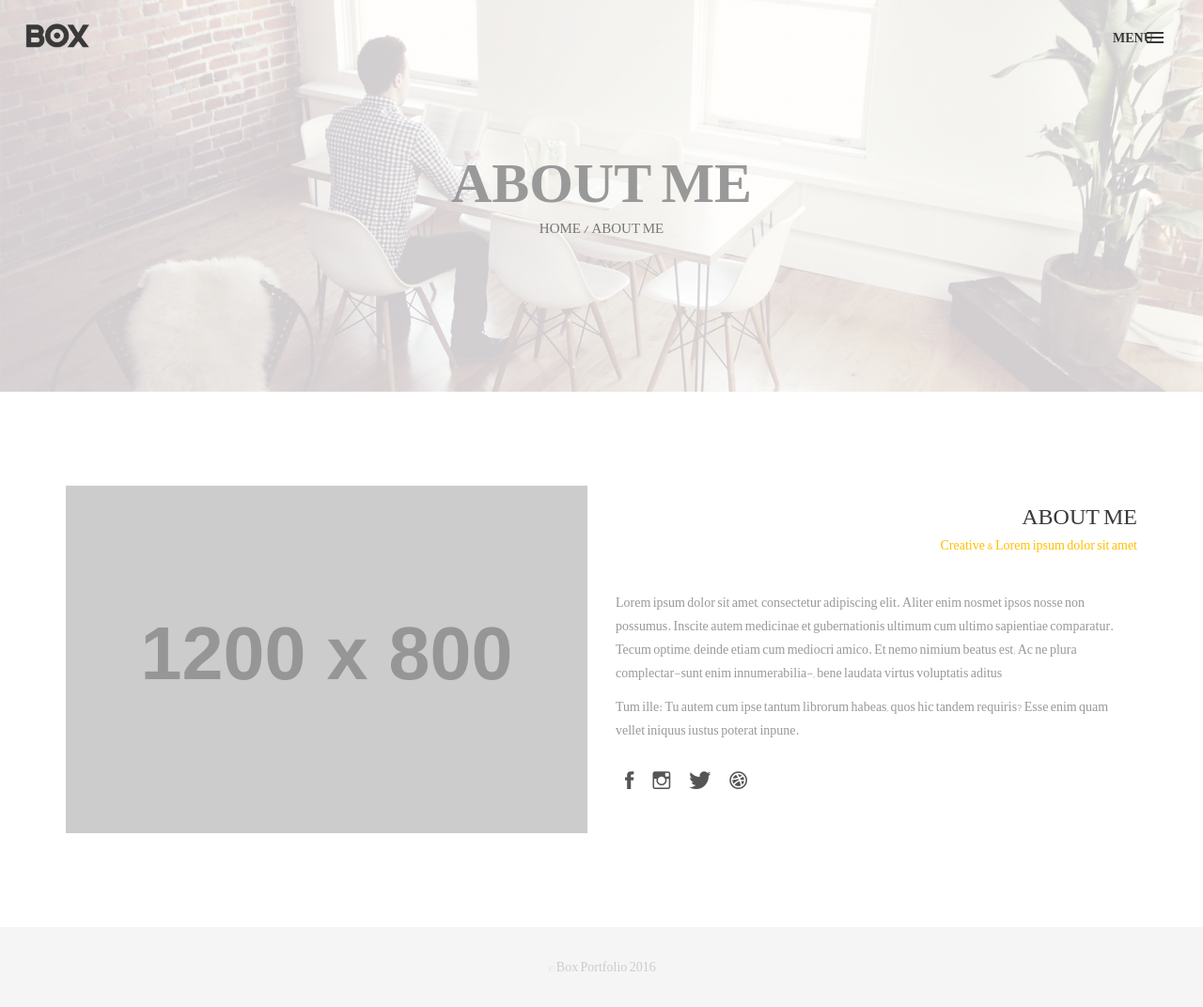
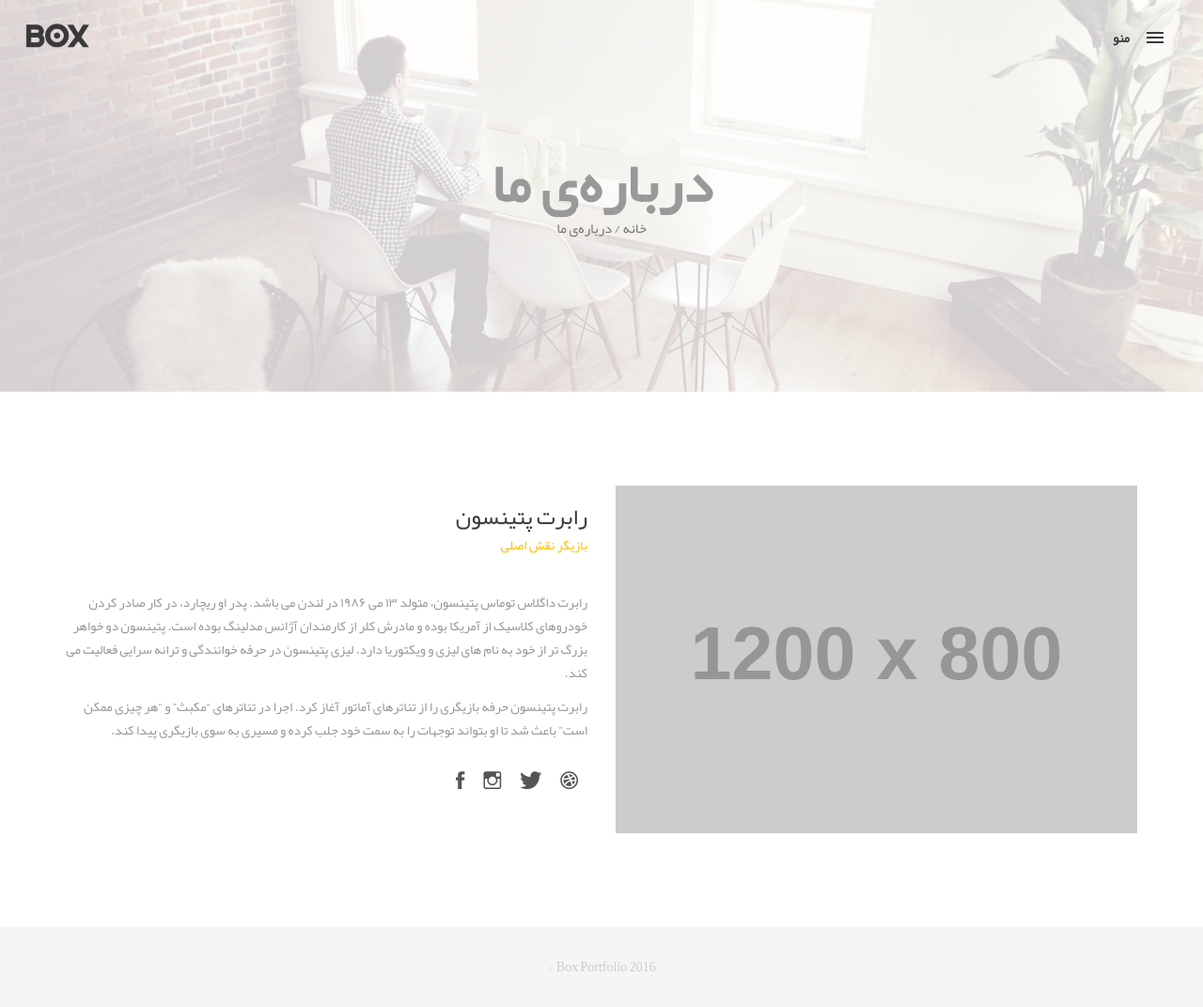
Before and after one commit to DetectiveBatman/ComaStudio, a website: page Fa/about.html in a window 1280 px wide. Shown: the whole page at 94% size. Drawn offline with Linux system fonts and the light colour scheme; placeholder pictures from the web are drawn by us; files whose address does not match are found by name.

Commit message:
Making the about us page RTL and Persian

```diff
--- a/Fa/about.html
+++ b/Fa/about.html
@@ -6,7 +6,7 @@
     <meta http-equiv="X-UA-Compatible" content="IE=edge">
     <meta name="viewport" content="width=device-width, initial-scale=1">
     <!-- The above 3 meta tags *must* come first in the head; any other head content must come *after* these tags -->
-    <title>Box personal portfolio Template</title>
+    <title>درباره‌ی ما</title>
     <link rel="icon" href="img/fav.png" type="image/x-icon">
 
     <!-- Bootstrap -->
@@ -49,7 +49,7 @@
             </div>
             <!-- box-nav -->
             <a class="box-primary-nav-trigger" href="#0">
-                <span class="box-menu-text">Menu</span><span class="box-menu-icon"></span>
+              <span class="box-menu-text">منو</span><span class="box-menu-icon"></span>
             </a>
         </header>
         <!-- end box-header -->
@@ -57,15 +57,17 @@
         <!-- nav -->
         <nav>
             <ul class="box-primary-nav">
-                <li class="box-label">About me</li>
+                <li class="box-label">کما استودیو</li>
 
-                <li><a href="index.html">Intro</a></li>
-                <li><a href="about.html">About me</a> <i class="ion-ios-circle-filled color"></i></li>
-                <li><a href="services.html">services</a></li>
-                <li><a href="portfolio.html">portfolio</a></li>
-                <li><a href="contact.html">contact me</a></li>
+                <li><a href="index.html">صفحه‌ی اصلی</a> <i class="ion-ios-circle-filled color"></i></li>
+                <li><a href="about.html">درباره‌ی ما</a></li>
+                <li><a href="services.html">خدمات ما</a></li>
+                <li><a href="portfolio.html">نمونه کارها</a></li>
+                <li><a href="contact.html">تماس با ما</a></li>
 
-                <li class="box-label">Follow me</li>
+
+
+                <li class="box-label">ما را دنبال کنید!</li>
 
                 <li class="box-social"><a href="#0"><i class="ion-social-facebook"></i></a></li>
                 <li class="box-social"><a href="#0"><i class="ion-social-instagram-outline"></i></a></li>
@@ -78,25 +80,25 @@
 
     <!-- Top bar -->
     <div class="top-bar">
-        <h1>About Me</h1>
-        <p><a href="#">Home</a> / About me</p>
+        <h1>درباره‌ی ما</h1>
+        <p style="direction: rtl;"><a href="/">خانه</a> / درباره‌ی ما</p>
     </div>
     <!-- end Top bar -->
 
     <!-- Main container -->
     <div class="container main-container clearfix">
-        <div class="col-md-6">
+        <div class="profile-photos col-md-6">
             <img src="http://placehold.it/1200x800" class="img-responsive" alt="" />
         </div>
-        <div class="col-md-6">
-           <h3 class="uppercase">About Me </h3>
-           <h5>Creative & Lorem ipsum dolor sit amet</h5>
+        <div class="profile-info col-md-6">
+           <h3 class="uppercase">رابرت پتینسون</h3>
+           <h5>بازیگر نقش اصلی</h5>
            <div class="h-30"></div>
-            <p>Lorem ipsum dolor sit amet, consectetur adipiscing elit. Aliter enim nosmet ipsos nosse non possumus. Inscite autem medicinae et gubernationis ultimum cum ultimo sapientiae comparatur. Tecum optime, deinde etiam cum mediocri amico. Et nemo nimium beatus est; Ac ne plura complectar-sunt enim innumerabilia-, bene laudata virtus voluptatis aditus </p>
+            <p class="profile-description">رابرت داگلاس توماس پتینسون، متولد ۱۳ می ۱۹۸۶ در لندن می باشد. پدر او ریچارد، در کار صادر کردن خودروهای کلاسیک از آمریکا بوده و مادرش کلر از کارمندان آژانس مدلینگ بوده است. پتینسون دو خواهر بزرگ تر از خود به نام های لیزی و ویکتوریا دارد. لیزی پتینسون در حرفه خوانندگی و ترانه سرایی فعالیت می کند.</p>
 
-            <p>Tum ille: Tu autem cum ipse tantum librorum habeas, quos hic tandem requiris? Esse enim quam vellet iniquus iustus poterat inpune. </p>
+            <p class="profile-description">رابرت پتینسون حرفه بازیگری را از تئاترهای آماتور آغاز کرد. اجرا در تئاترهای “مکبث” و “هر چیزی ممکن است” باعث شد تا او بتواند توجهات را به سمت خود جلب کرده و مسیری به سوی بازیگری پیدا کند.</p>
             <div class="h-10"></div>
-            <ul class="social-ul">
+            <ul class="profile-social social-ul">
                 <li class="box-social"><a href="#0"><i class="ion-social-facebook"></i></a></li>
                 <li class="box-social"><a href="#0"><i class="ion-social-instagram-outline"></i></a></li>
                 <li class="box-social"><a href="#0"><i class="ion-social-twitter"></i></a></li>
--- a/Fa/css/style.css
+++ b/Fa/css/style.css
@@ -1192,7 +1192,7 @@ textarea:focus {
 
 
 
-/* New Codes */
+/* New Codes | Index.html */
 
 #top-footage {
   right: 0;
@@ -1204,3 +1204,18 @@ textarea:focus {
   opacity: 0.7;
   /* position: fixed; */
 }
+
+/* About Us Codes */
+
+.profile-photos {
+  float: right;
+}
+
+.profile-description {
+  direction: rtl;
+  text-align: right;
+}
+
+.profile-social {
+  float: right;
+}
```
